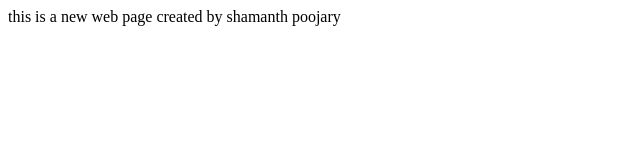
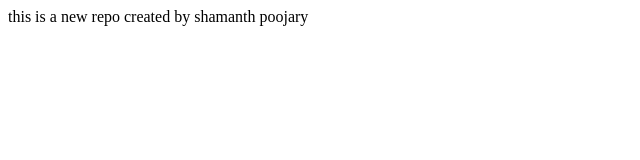
Before and after one commit to Shamanth-poojary/localrepo, a plain HTML site: page index.html in a window 1280 px wide. Shown: the full height of the page, 0-640 px from the left. Drawn offline with Linux system fonts and the light colour scheme.

Commit message:
add read me

```diff
--- a/index.html
+++ b/index.html
@@ -1 +1 @@
-<p>this is a new web page created by shamanth poojary</p>
+<p>this is a new repo created by shamanth poojary</p>
```
Also changed, not shown: 1 other file.
